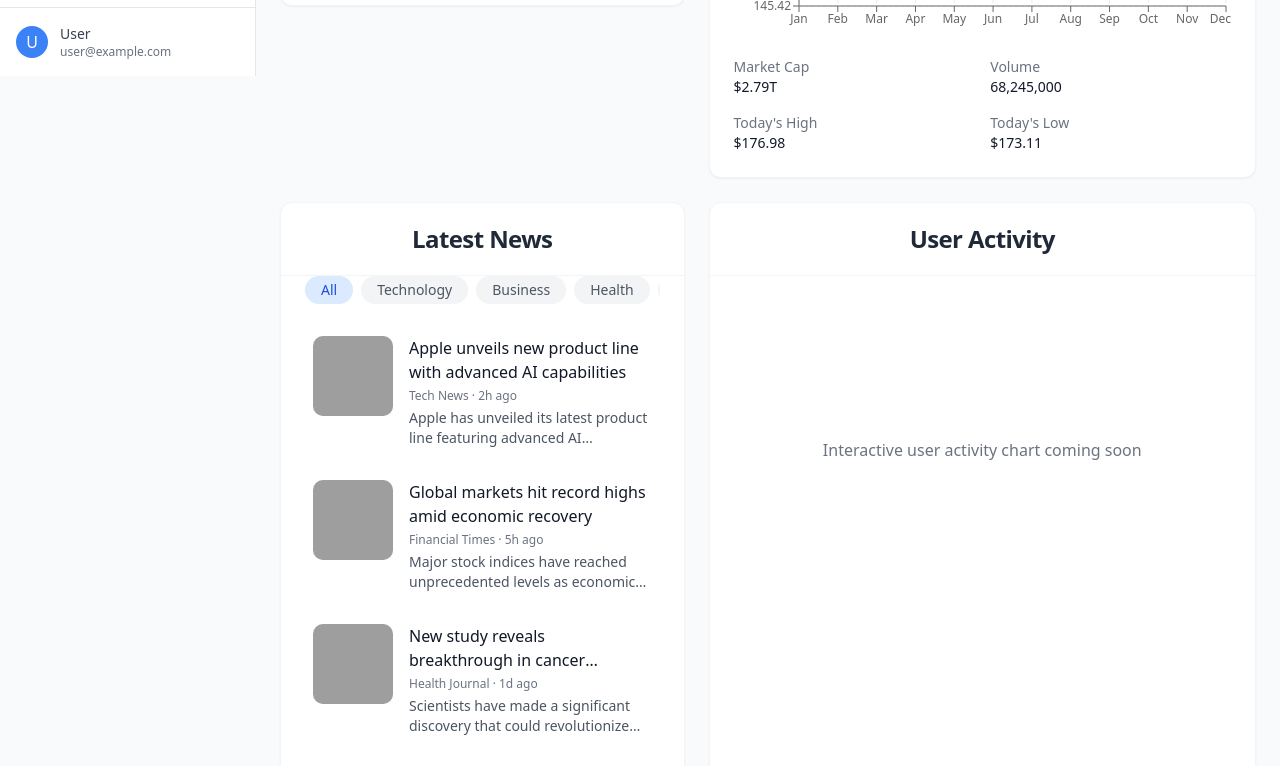
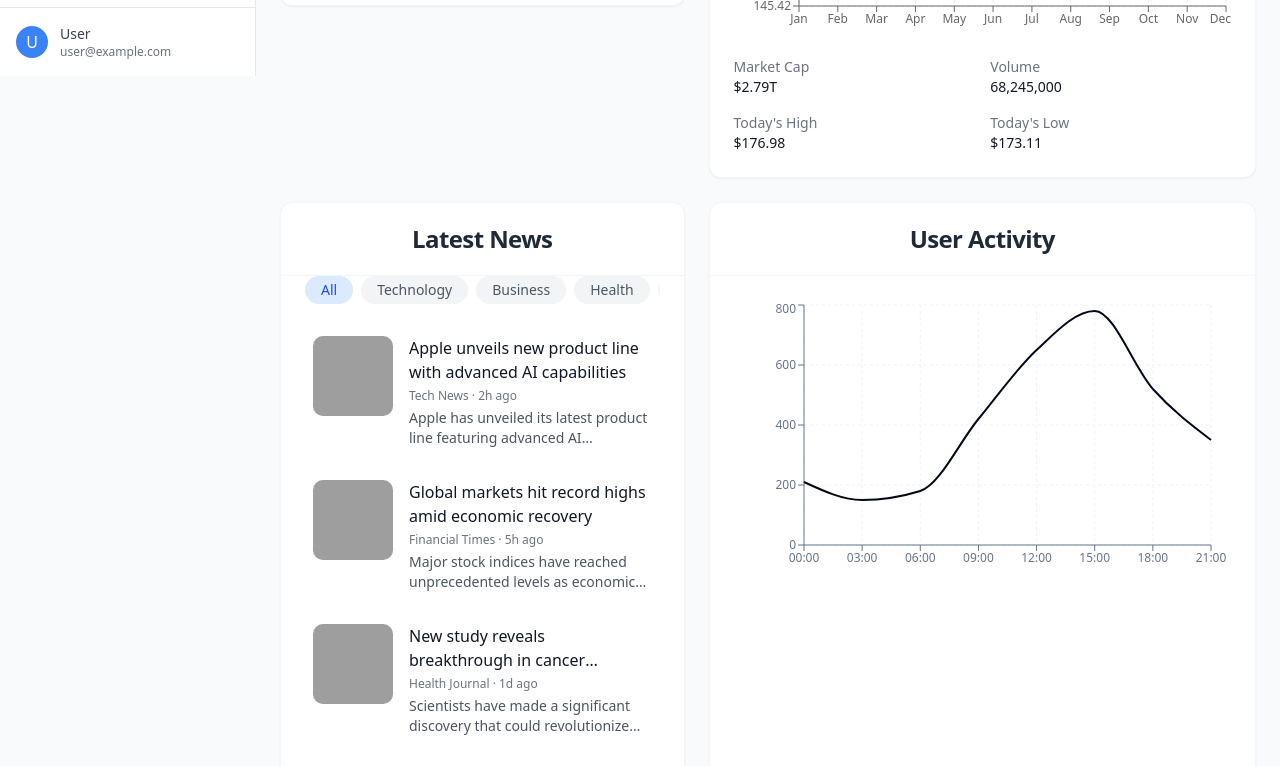
Before and after one commit to SriCharan55/dynamic-analytics-scope, a React (Vite) app: page / in a window 1280 px wide. Shown: the part 724-1490 px from the top of the page. Built offline with nearby package versions, Linux system fonts and the light colour scheme; grey boxes are pictures that could not be loaded.

Commit message:
Fix: Implement user activity chart
Implement a user activity chart in the dashboard overview.

```diff
--- a/src/components/dashboard/DashboardOverview.tsx
+++ b/src/components/dashboard/DashboardOverview.tsx
@@ -1,9 +1,9 @@
-
 import { Grid } from "lucide-react";
 import WeatherWidget from "@/components/widgets/WeatherWidget";
 import FinanceWidget from "@/components/widgets/FinanceWidget";
 import NewsWidget from "@/components/widgets/NewsWidget";
 import { Card, CardContent, CardHeader, CardTitle } from "@/components/ui/card";
+import { UserActivityChart } from "./UserActivityChart";
 
 const DashboardOverview = () => {
   return (
@@ -89,16 +89,7 @@ const DashboardOverview = () => {
           <NewsWidget />
         </div>
         <div className="md:col-span-2 lg:col-span-4">
-          <Card className="dashboard-card h-full">
-            <CardHeader className="dashboard-card-header">
-              <CardTitle className="dashboard-card-title">User Activity</CardTitle>
-            </CardHeader>
-            <CardContent className="p-6">
-              <div className="h-[300px] flex items-center justify-center text-gray-500 dark:text-gray-400">
-                <p>Interactive user activity chart coming soon</p>
-              </div>
-            </CardContent>
-          </Card>
+          <UserActivityChart />
         </div>
       </div>
     </div>
--- /dev/null
+++ b/src/components/dashboard/UserActivityChart.tsx
@@ -0,0 +1,78 @@
+
+import { Card, CardContent, CardHeader, CardTitle } from "@/components/ui/card";
+import {
+  LineChart,
+  Line,
+  XAxis,
+  YAxis,
+  CartesianGrid,
+  Tooltip,
+  ResponsiveContainer,
+} from "recharts";
+import { ChartTooltipContent, ChartContainer } from "@/components/ui/chart";
+
+const data = [
+  { time: "00:00", users: 210 },
+  { time: "03:00", users: 150 },
+  { time: "06:00", users: 180 },
+  { time: "09:00", users: 420 },
+  { time: "12:00", users: 650 },
+  { time: "15:00", users: 780 },
+  { time: "18:00", users: 520 },
+  { time: "21:00", users: 350 },
+];
+
+const config = {
+  users: {
+    label: "Active Users",
+    color: "hsl(var(--primary))",
+  },
+};
+
+export const UserActivityChart = () => {
+  return (
+    <Card className="dashboard-card h-full">
+      <CardHeader className="dashboard-card-header">
+        <CardTitle className="dashboard-card-title">User Activity</CardTitle>
+      </CardHeader>
+      <CardContent className="p-6">
+        <div className="h-[300px]">
+          <ChartContainer config={config}>
+            <ResponsiveContainer width="100%" height="100%">
+              <LineChart data={data} margin={{ top: 5, right: 20, left: 10, bottom: 5 }}>
+                <CartesianGrid strokeDasharray="3 3" className="stroke-muted" />
+                <XAxis
+                  dataKey="time"
+                  stroke="currentColor"
+                  className="text-muted-foreground"
+                />
+                <YAxis
+                  stroke="currentColor"
+                  className="text-muted-foreground"
+                  tickFormatter={(value) => `${value}`}
+                />
+                <Tooltip
+                  content={({ active, payload }) => (
+                    <ChartTooltipContent
+                      active={active}
+                      payload={payload}
+                      formatter={(value) => `${value} users`}
+                    />
+                  )}
+                />
+                <Line
+                  type="monotone"
+                  dataKey="users"
+                  stroke="currentColor"
+                  strokeWidth={2}
+                  dot={false}
+                  className="stroke-primary"
+                />
+              </LineChart>
+            </ResponsiveContainer>
+          </ChartContainer>
+        </div>
+      </CardContent>
+    </Card>
+  );
+};
```
